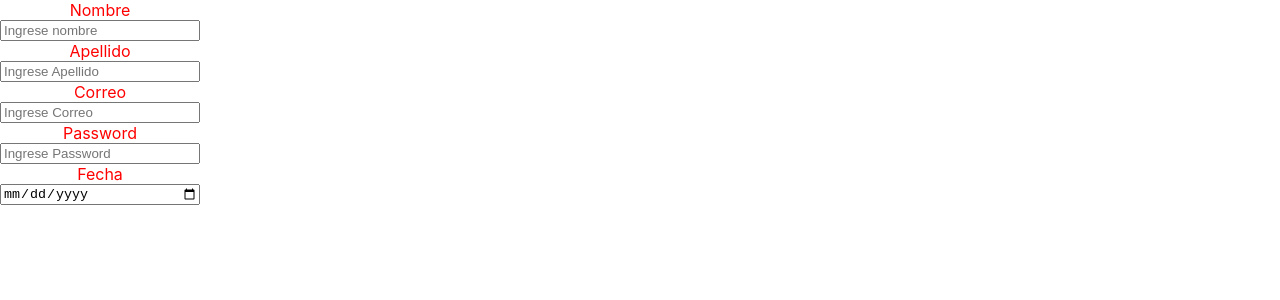
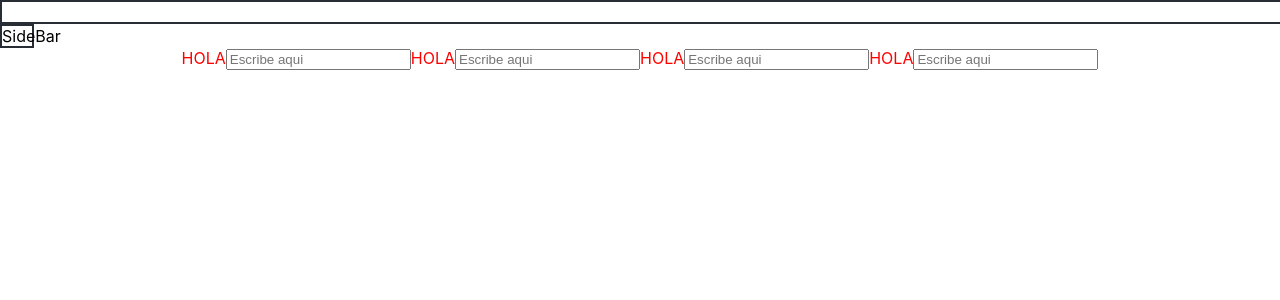
Before and after one commit to ManuelDev06/useState-useEffect, a React (Create React App) app: page / in a window 1280 px wide. Shown: the top 300 px of the page. Built offline with nearby package versions, Linux system fonts and the light colour scheme.

Commit message:
Chidrens

```diff
--- a/src/App.css
+++ b/src/App.css
@@ -1,5 +1,7 @@
 .App {
   text-align: center;
+  width: 100%;
+  height: 100%;
 }
 
 .App-logo {
@@ -36,3 +38,16 @@
     transform: rotate(360deg);
   }
 }
+
+header {
+  border: #282c34 2px solid;
+  width: 100%;
+  height: 20px;
+  display: flex;
+}
+
+.sidebar{
+  height: 100%;
+  width: 30px;
+  border: #282c34 2px solid;
+}
--- a/src/App.js
+++ b/src/App.js
@@ -1,9 +1,10 @@
 import logo from './logo.svg';
 import './App.css';
 import UseState from './components/UseState';
-import { useState } from 'react';
+import {useState } from 'react';
 import UseEffect from './components/UseEffect';
 import InputText from './components/InputText';
+import Padre from './components/Padre';
 
 function App() {
 
@@ -15,38 +16,24 @@ function App() {
 
   return (
     <div className="App">
-      <div
-        style={
-          { display: 'flex',
-            flexDirection: 'column',
-            width: '200px'
-          }
-        } //Estilos directos
-      >
+        <Padre>
           <InputText
-          name={'Nombre'}
-          placeholder={'Ingrese nombre'}
+            name={"HOLA"}
+            placeholder="Escribe aqui"
           />
           <InputText
-          name={'Apellido'}
-          placeholder={'Ingrese Apellido'}
+            name={"HOLA"}
+            placeholder="Escribe aqui"
           />
           <InputText
-          name={'Correo'}
-          type={'email'}
-          placeholder={'Ingrese Correo'}
+            name={"HOLA"}
+            placeholder="Escribe aqui"
           />
           <InputText
-          name={'Password'}
-          type={'password'}
-          placeholder={'Ingrese Password'}
+            name={"HOLA"}
+            placeholder="Escribe aqui"
           />
-        <InputText
-          name={'Fecha'}
-          type={'date'}
-          placeholder={'Ingrese Fecha'}
-        />
-      </div>
+        </Padre>
     </div>
   );
 }
--- /dev/null
+++ b/src/components/Padre.jsx
@@ -0,0 +1,17 @@
+import React from 'react'
+
+const Padre = (props) => {
+  return (
+    <div>
+        <header>
+
+        </header>
+        <div className='sidebar'>
+          <label>SideBar</label>
+        </div>
+        {props.children}
+    </div>
+  )
+}
+
+export default Padre
```
Lines whose indentation alone changed are shown as unchanged.
